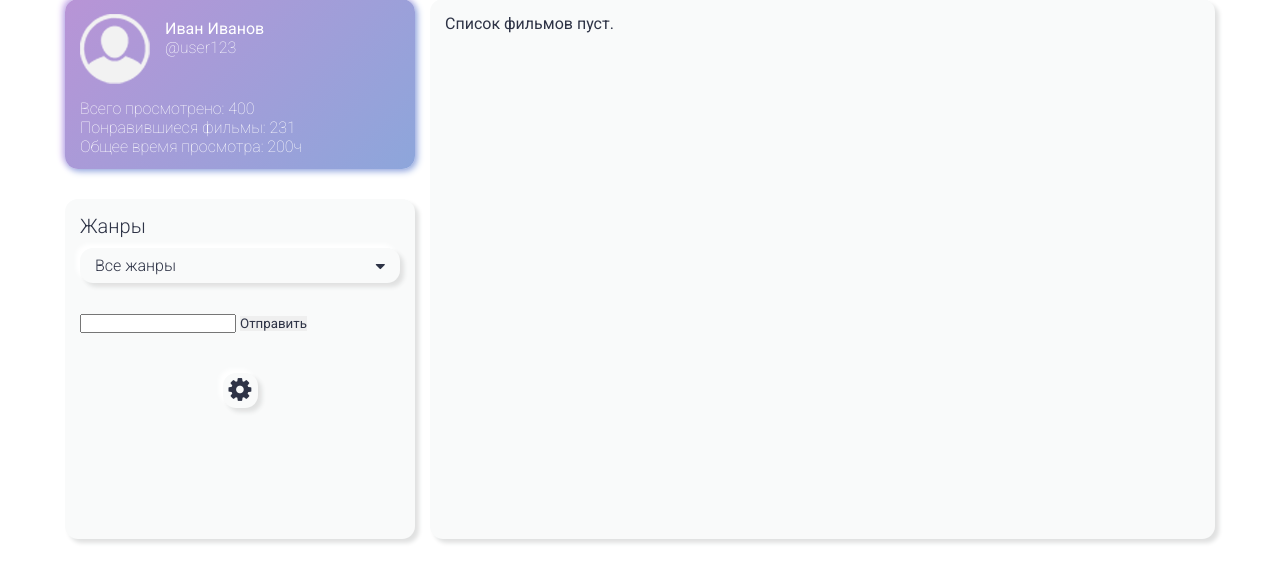
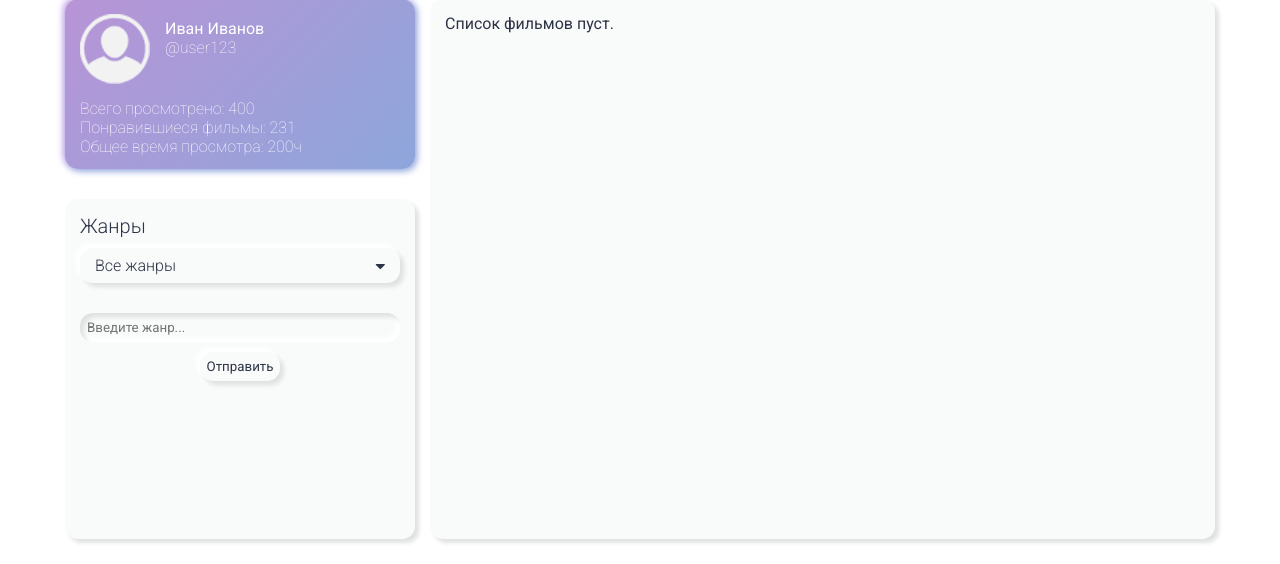
Before and after one commit to XuTpoKoT/project-y, a Flask app: template application/templates/index.html in a window 1280 px wide. Shown: the part 411-975 px from the top of the page. Run offline with Flask 2, Linux system fonts and the light colour scheme; the template is opened without the code that fills it, so the values that code supplies are empty.

Commit message:
InputGenre was styled.

```diff
--- a/application/static/styles/style.css
+++ b/application/static/styles/style.css
@@ -669,6 +669,72 @@ img {
   text-align: center;
 }
 
+.sidebar .settings__form {
+  width: 100%;
+  display: -webkit-box;
+  display: -ms-flexbox;
+  display: flex;
+  -webkit-box-orient: vertical;
+  -webkit-box-direction: normal;
+      -ms-flex-direction: column;
+          flex-direction: column;
+  -webkit-box-pack: center;
+      -ms-flex-pack: center;
+          justify-content: center;
+  -webkit-box-align: center;
+      -ms-flex-align: center;
+          align-items: center;
+}
+
+.sidebar .settings__form__genre {
+  width: 100%;
+  padding: 7px;
+  border: 0;
+  border-radius: 13px;
+  background: #f9fafa;
+  -webkit-box-shadow: inset 4px 4px 4px #e0e1e1,
+ inset -4px -4px 4px #ffffff;
+          box-shadow: inset 4px 4px 4px #e0e1e1,
+ inset -4px -4px 4px #ffffff;
+}
+
+.sidebar .settings__form__genre:focus {
+  outline: none;
+}
+
+.sidebar .settings__form button {
+  margin-top: 10px;
+  padding: 7px;
+  border-radius: 13px;
+  background: #f9fafa;
+  -webkit-box-shadow: 4px 4px 4px #e0e1e1,
+ -4px -4px 4px #ffffff;
+          box-shadow: 4px 4px 4px #e0e1e1,
+ -4px -4px 4px #ffffff;
+}
+
+.sidebar .settings__form button button {
+  border: 0;
+}
+
+.sidebar .settings__form button button:hover {
+  cursor: pointer;
+}
+
+.sidebar .settings__form button button:focus {
+  outline: none;
+}
+
+.sidebar .settings__form button button:active {
+  outline: none;
+  border-radius: 13px;
+  background: #f9fafa;
+  -webkit-box-shadow: inset 4px 4px 4px #e0e1e1,
+ inset -4px -4px 4px #ffffff;
+          box-shadow: inset 4px 4px 4px #e0e1e1,
+ inset -4px -4px 4px #ffffff;
+}
+
 .sidebar .settings .menu__title span {
   font-weight: 300;
   font-size: 20px;
--- a/application/static/styles/style.scss
+++ b/application/static/styles/style.scss
@@ -426,6 +426,31 @@ $infoHeight: 70px;
                 text-align: center;
             }
         }
+        &__form {
+            width: 100%;
+            display: flex;
+            flex-direction: column;
+            justify-content: center;
+            align-items: center;
+            &__genre {
+                width: 100%;
+                padding: 7px;
+                border: 0;
+                border-radius: $borderRadiusForNeuBlocks;
+                background: #f9fafa;
+                box-shadow: inset 4px 4px 4px #e0e1e1,
+                            inset -4px -4px 4px #ffffff;
+            }
+            &__genre:focus {
+                outline: none;
+            }
+            button {
+                margin-top: 10px;
+                padding: 7px;
+                @include NeuForMainBlocks();
+                @include NeuButtons();
+            }
+        }
         // Блок с меню
         .menu {
             &__title span { font-weight: 300; font-size: 20px;}
--- a/application/templates/index.html
+++ b/application/templates/index.html
@@ -140,14 +140,9 @@
 
                         <form class='settings__form' method="post">
                             <label for="genre"></label>
-                            <input type="genre" name='genre'>
+                            <input class="settings__form__genre" type="genre" name='genre' required placeholder="Введите жанр...">
                             <button class=''>Отправить</button>
                         </form>
-                    </div>
-                    <div class="settings__extended-button">
-                        <button>
-                            <i class="fa fa-cog fa-2x" aria-hidden="true"></i>
-                        </button>
                     </div>
                 </div>
             </div>
```
Also changed, not shown: 1 other file.
